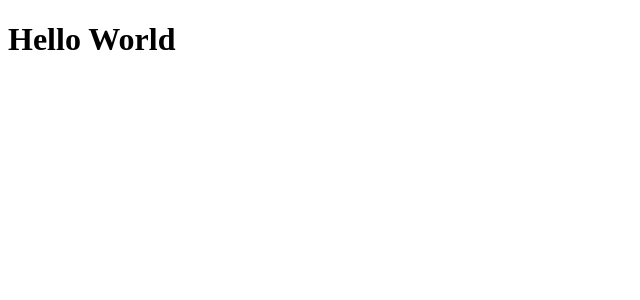
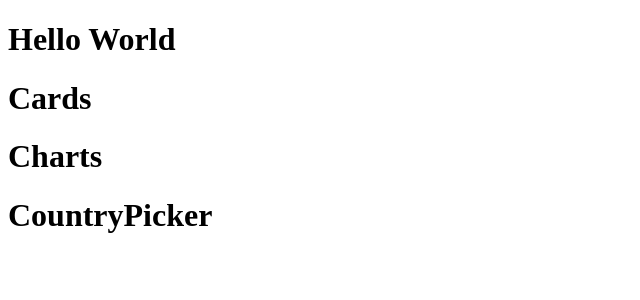
Before and after one commit to ConnerCoding/covid19, a React (Create React App) app: page / in a window 1280 px wide. Shown: the top 300 px of the page, without its empty margins (0-640 px from the left). Built offline with nearby package versions, Linux system fonts and the light colour scheme.

Commit message:
filled in boilerplate and connected to App

```diff
--- a/src/App.js
+++ b/src/App.js
@@ -1,9 +1,17 @@
 import React, {Component} from 'react';
+import Cards from './components/Cards/Cards';
+import Chart from './components/Chart/Chart';
+import CountryPicker from './components/CountryPicker/CountryPicker';
 
 class App extends Component {
     render() {
         return(
-            <h1>Hello World</h1>
+            <div>
+                <h1>Hello World</h1>
+                <Cards />
+                <Chart />
+                <CountryPicker />
+            </div>
         )
     }
 }
--- a/src/components/Cards/Cards.jsx
+++ b/src/components/Cards/Cards.jsx
@@ -0,0 +1,9 @@
+import React from 'react';
+
+const Cards = () => {
+    return(
+        <h1>Cards</h1>
+    )
+}
+
+export default Cards;
--- a/src/components/Chart/Chart.jsx
+++ b/src/components/Chart/Chart.jsx
@@ -0,0 +1,9 @@
+import React from 'react';
+
+const Chart = () => {
+    return(
+        <h1>Charts</h1>
+    )
+}
+
+export default Chart;
--- a/src/components/CountryPicker/CountryPicker.jsx
+++ b/src/components/CountryPicker/CountryPicker.jsx
@@ -0,0 +1,9 @@
+import React from 'react';
+
+const CountryPicker = () => {
+    return(
+        <h1>CountryPicker</h1>
+    )
+}
+
+export default CountryPicker;
```
